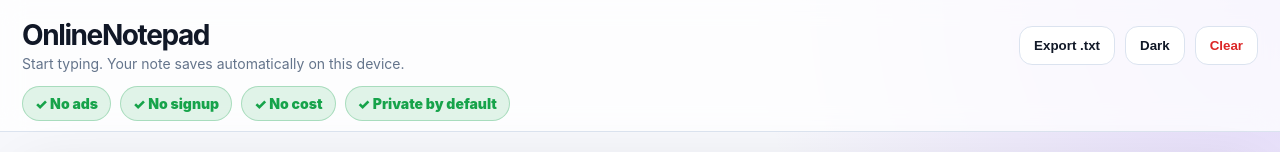
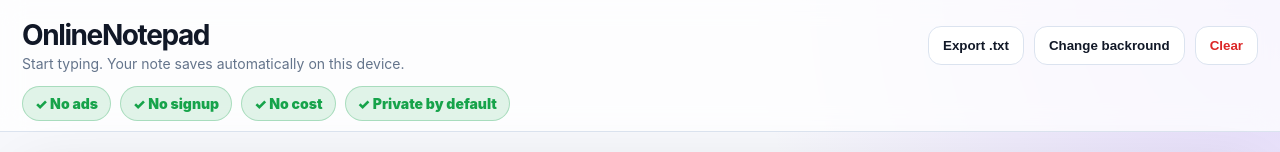
Before and after one commit to devcore-lab/OnlineNotepad, a plain HTML site: page index.html in a window 1280 px wide. Shown: the top 152 px of the page. Drawn offline with Linux system fonts and the light colour scheme.

Commit message:
Update index.html

```diff
--- a/index.html
+++ b/index.html
@@ -78,7 +78,7 @@
     </div>
     <div class="actions">
       <button id="export">Export .txt</button>
-      <button id="theme">Dark</button>
+      <button id="theme">Change backround</button>
       <button id="clear">Clear</button>
     </div>
   </div>
```
